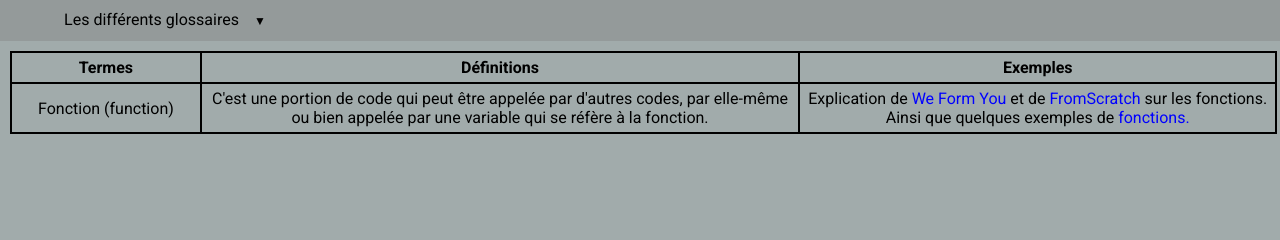
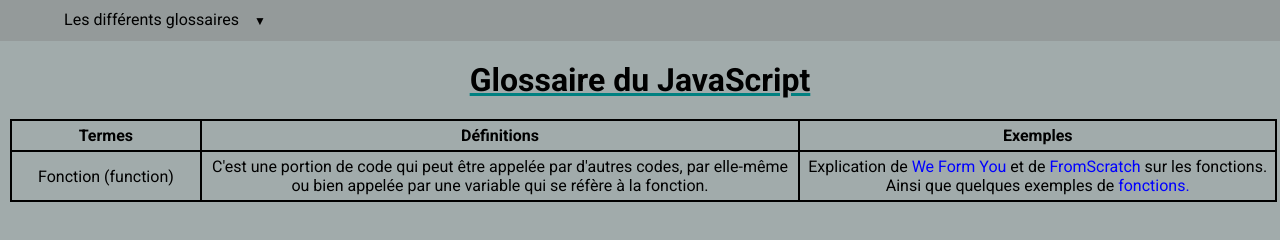
Before and after one commit to Arnaud-WebDev/glossaire_langage, a plain HTML site: page glossaire_js.html in a window 1280 px wide. Drawn offline with Linux system fonts and the light colour scheme; a web font is replaced by a local one.

Commit message:
Ajout d'un titre sur le glossaire JavaScript et changement du title de l'index

```diff
--- a/glossaire_js.html
+++ b/glossaire_js.html
@@ -24,7 +24,7 @@
     </nav>
 
     <!-- Menu Déroulant Pierre Giraud -->
-
+    <h1 class="title_h1">Glossaire du JavaScript</h1>
     <table>
       <thead>
         <th>Termes</th>
--- a/style.css
+++ b/style.css
@@ -24,6 +24,7 @@ body {
 .title_h1 {
   text-decoration: underline solid 3px teal;
   margin: 20px;
+  text-align: center;
 }
 
 .title_h2 {
```
Also changed, not shown: index.html (+1 -1 lines).
